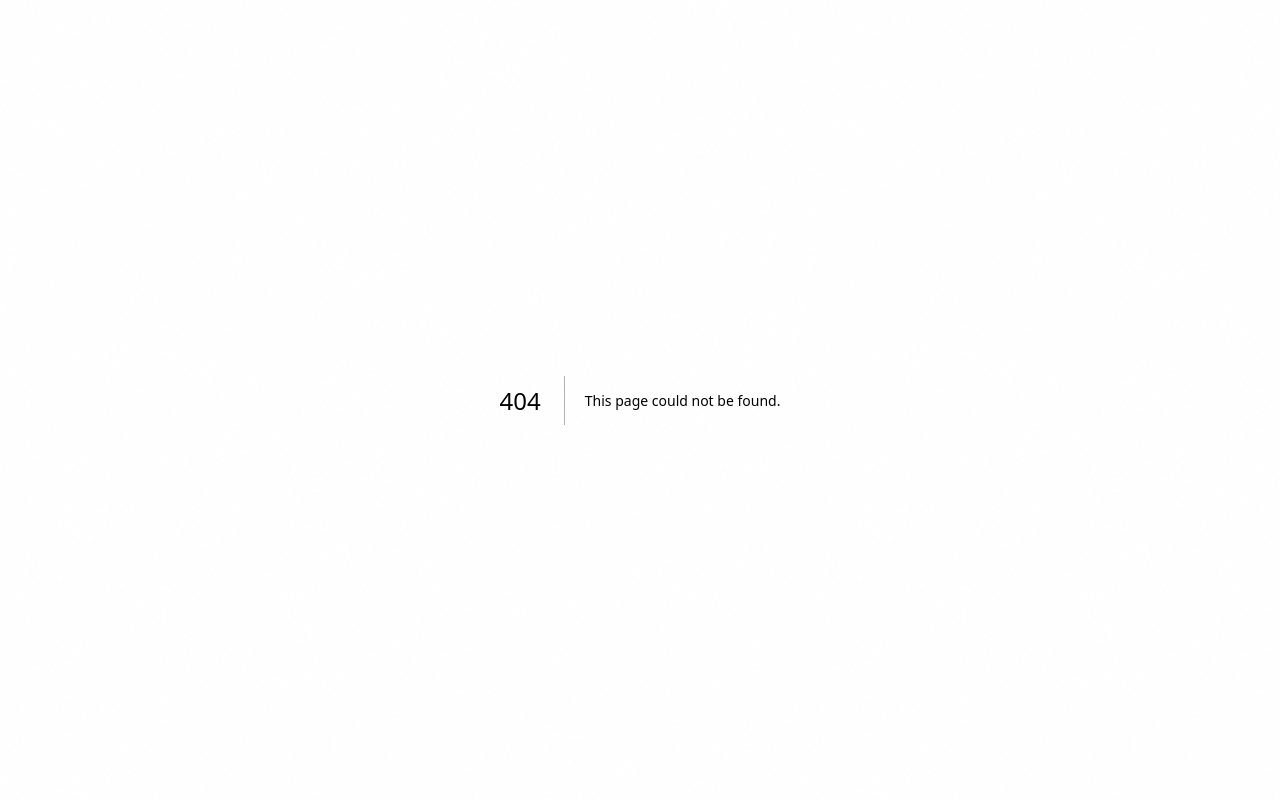
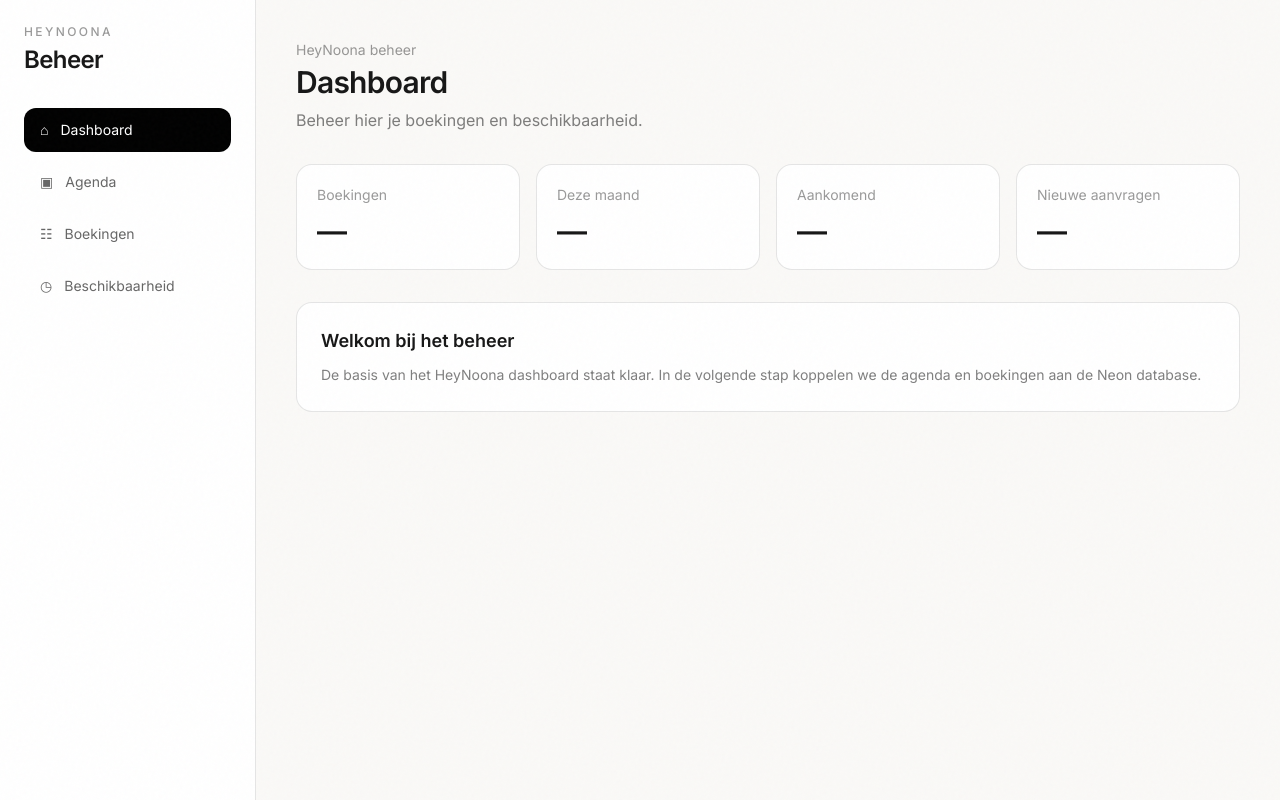
Before and after one commit to Koensuhre/heynoona, a Next.js app: page /admin in a window 1280 px wide. Before the commit this address had no page. Built offline with nearby package versions, Linux system fonts and the light colour scheme.

Commit message:
Create page.tsx

```diff
--- /dev/null
+++ b/src/app/admin/page.tsx
@@ -0,0 +1,124 @@
+"use client";
+
+import { useState } from "react";
+
+type Tab = "dashboard" | "agenda" | "bookings" | "availability";
+
+export default function AdminPage() {
+  const [activeTab, setActiveTab] = useState<Tab>("dashboard");
+
+  const tabs: { id: Tab; label: string; icon: string }[] = [
+    { id: "dashboard", label: "Dashboard", icon: "⌂" },
+    { id: "agenda", label: "Agenda", icon: "▣" },
+    { id: "bookings", label: "Boekingen", icon: "☷" },
+    { id: "availability", label: "Beschikbaarheid", icon: "◷" },
+  ];
+
+  return (
+    <main className="min-h-screen bg-[#faf9f7] text-[#171717]">
+      <div className="mx-auto flex min-h-screen max-w-7xl flex-col md:flex-row">
+        {/* Sidebar */}
+        <aside className="w-full border-b border-black/10 bg-white md:min-h-screen md:w-64 md:border-b-0 md:border-r">
+          <div className="p-6">
+            <div className="mb-8">
+              <p className="text-xs font-medium uppercase tracking-[0.2em] text-black/40">
+                HeyNoona
+              </p>
+              <h1 className="mt-1 text-2xl font-semibold tracking-tight">
+                Beheer
+              </h1>
+            </div>
+
+            <nav className="flex gap-2 overflow-x-auto md:flex-col">
+              {tabs.map((tab) => (
+                <button
+                  key={tab.id}
+                  onClick={() => setActiveTab(tab.id)}
+                  className={`flex shrink-0 items-center gap-3 rounded-xl px-4 py-3 text-left text-sm transition ${
+                    activeTab === tab.id
+                      ? "bg-black text-white"
+                      : "text-black/60 hover:bg-black/5 hover:text-black"
+                  }`}
+                >
+                  <span>{tab.icon}</span>
+                  {tab.label}
+                </button>
+              ))}
+            </nav>
+          </div>
+        </aside>
+
+        {/* Content */}
+        <section className="flex-1 p-5 md:p-10">
+          {activeTab === "dashboard" && <Dashboard />}
+          {activeTab === "agenda" && <Placeholder title="Agenda" />}
+          {activeTab === "bookings" && <Placeholder title="Boekingen" />}
+          {activeTab === "availability" && (
+            <Placeholder title="Beschikbaarheid" />
+          )}
+        </section>
+      </div>
+    </main>
+  );
+}
+
+function Dashboard() {
+  return (
+    <>
+      <div className="mb-8">
+        <p className="text-sm text-black/40">HeyNoona beheer</p>
+        <h2 className="mt-1 text-3xl font-semibold tracking-tight">
+          Dashboard
+        </h2>
+        <p className="mt-2 text-black/50">
+          Beheer hier je boekingen en beschikbaarheid.
+        </p>
+      </div>
+
+      <div className="grid gap-4 sm:grid-cols-2 lg:grid-cols-4">
+        <StatCard label="Boekingen" value="—" />
+        <StatCard label="Deze maand" value="—" />
+        <StatCard label="Aankomend" value="—" />
+        <StatCard label="Nieuwe aanvragen" value="—" />
+      </div>
+
+      <div className="mt-8 rounded-2xl border border-black/10 bg-white p-6">
+        <h3 className="text-lg font-semibold">Welkom bij het beheer</h3>
+        <p className="mt-2 text-sm leading-6 text-black/50">
+          De basis van het HeyNoona dashboard staat klaar. In de volgende
+          stap koppelen we de agenda en boekingen aan de Neon database.
+        </p>
+      </div>
+    </>
+  );
+}
+
+function StatCard({
+  label,
+  value,
+}: {
+  label: string;
+  value: string;
+}) {
+  return (
+    <div className="rounded-2xl border border-black/10 bg-white p-5">
+      <p className="text-sm text-black/40">{label}</p>
+      <p className="mt-2 text-3xl font-semibold">{value}</p>
+    </div>
+  );
+}
+
+function Placeholder({ title }: { title: string }) {
+  return (
+    <div>
+      <p className="text-sm text-black/40">HeyNoona beheer</p>
+      <h2 className="mt-1 text-3xl font-semibold tracking-tight">{title}</h2>
+
+      <div className="mt-8 rounded-2xl border border-dashed border-black/20 bg-white p-10 text-center">
+        <p className="text-black/40">
+          Dit onderdeel bouwen we in de volgende stap.
+        </p>
+      </div>
+    </div>
+  );
+}
```
